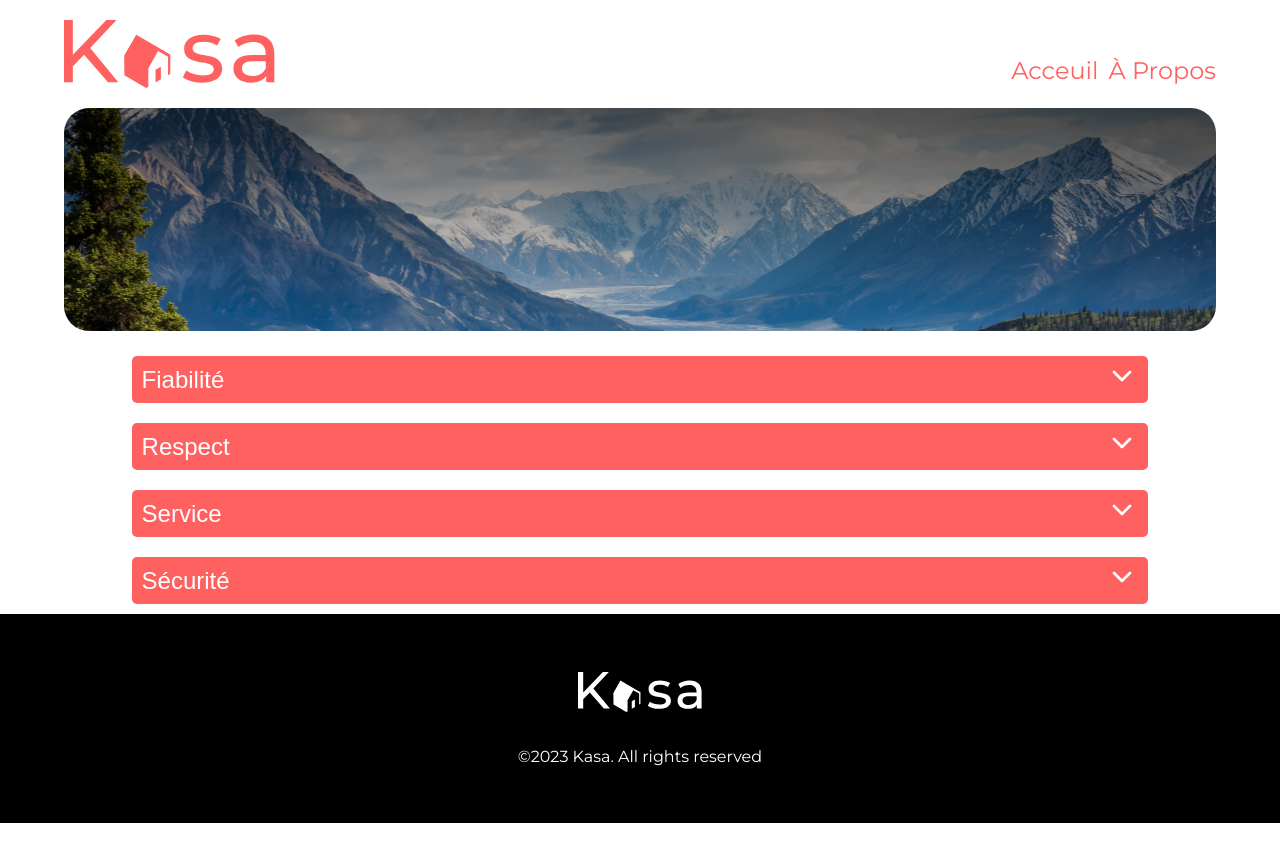
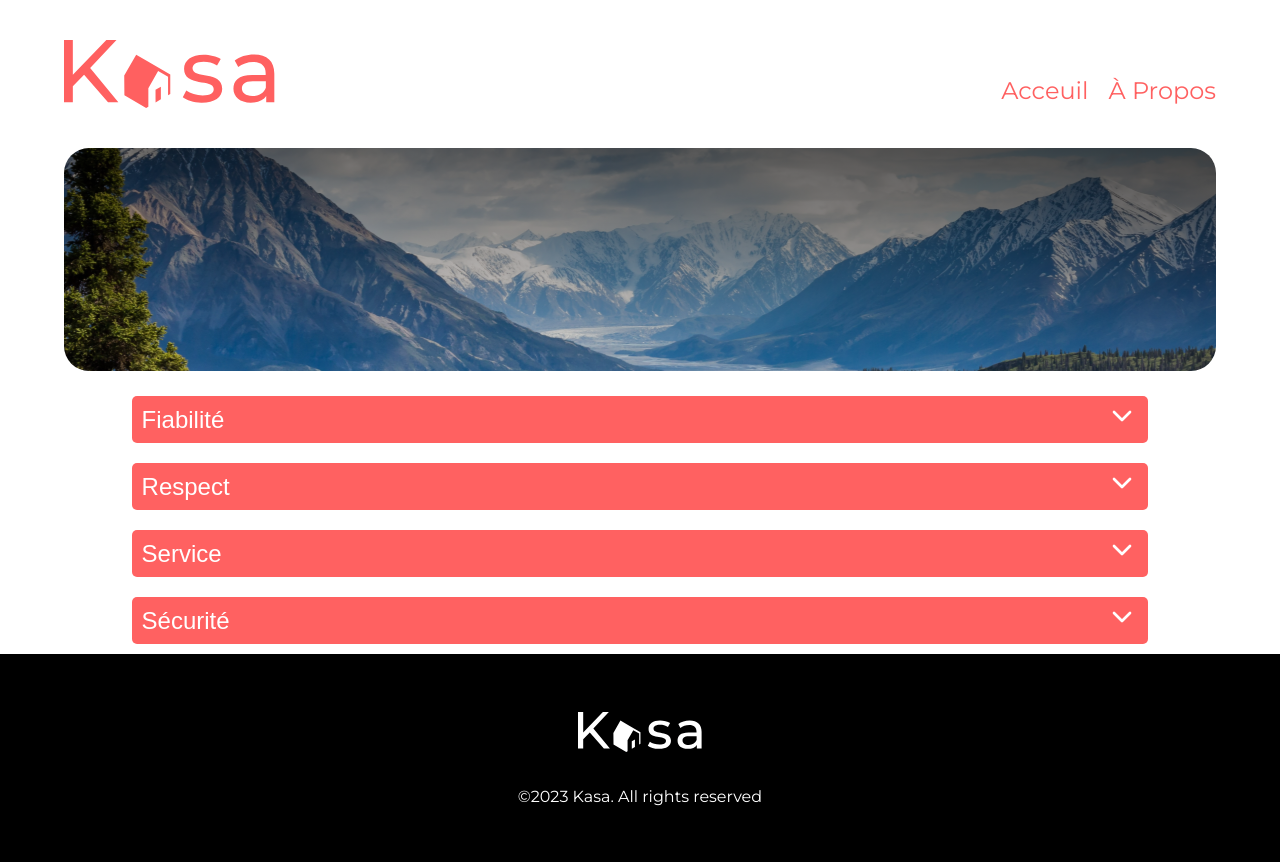
Before and after one commit to maax6/P7-kasa, a React (Create React App) app: page /about in a window 1280 px wide. Before the commit the page ends 823 px from the top, so only its background shows below. Built offline with nearby package versions, Linux system fonts and the light colour scheme.

Commit message:
Refacto rooter, Add Layouts

```diff
--- a/public/index.html
+++ b/public/index.html
@@ -20,6 +20,6 @@
    </head>
 
    <body>
-      <div id="root">id= "root"</div>
+      <div id="root"></div>
    </body>
 </html>
--- /dev/null
+++ b/src/components/App.js
@@ -0,0 +1,10 @@
+import React from 'react';
+import Router from '../routes/';
+
+function App() {
+   return (
+   <Router />
+   )
+}
+
+export default App
--- a/src/components/Header/_header.scss
+++ b/src/components/Header/_header.scss
@@ -1,5 +1,5 @@
 .header {
-	margin: 20px 5%;
+	margin: 40px 5%;
 	display: flex;
 	flex-direction: row;
 	justify-content: space-between;
@@ -32,7 +32,7 @@
 		justify-content: flex-end;
 	}
 	&__link {
-		margin-left: 10px;
+		margin-left: 20px;
 		text-align: right;
 		line-height: 34px;
 		color: #ff6060;
--- a/src/components/Router/index.jsx
+++ /dev/null
@@ -1,28 +0,0 @@
-import React from 'react'
-import { BrowserRouter as Router, Routes, Route } from 'react-router-dom'
-
-import Header from '../Header'
-import Footer from '../Footer'
-import Home from '../../pages/Home'
-import Error from '../../pages/Error'
-import Card from '../../pages/Card'
-import About from '../../pages/About'
- function MyRouter() {
-   return (
-		<>
-	   <Router>
-			<Header />
-				<Routes>
-					<Route  exact path="/" element={<Home />} />
-					 <Route path="{{ maax6.github.io/p7-kasa}}/" element={<Home />} />
-					<Route exact path="/products/:id" element={<Card />} />
-					<Route path="/About" element={<About />} />
-					<Route path="/404" element={<Error />} />
-					<Route path="/*" element={<Error />} />
-				</Routes>
-			<Footer />
-      </Router>
-		</>
-	)
-}
-export default MyRouter;
--- a/src/index.jsx
+++ b/src/index.jsx
@@ -1,3 +1,4 @@
+/*
 import React from 'react'
 import ReactDOM from 'react-dom/client'
 import './sass/index.scss'
@@ -13,3 +14,15 @@ root.render(
    </React.StrictMode>
 )
 console.log('Version ' + require('react').version + ' de REACT')
+
+
+*/
+import './sass/index.scss'
+import React from 'react'
+import App from './components/App'
+import { createRoot } from 'react-dom/client'
+
+const rootElement = document.getElementById('root')
+const root = createRoot(rootElement)
+
+root.render(<App />)
--- /dev/null
+++ b/src/layouts/Blank.jsx
@@ -0,0 +1,13 @@
+import { Outlet } from "react-router-dom";
+import Header from '../components/Header';
+
+const LayoutBlank = () => {
+    return(
+        <>
+        <Header />
+        <Outlet />
+        </>
+    )
+}
+
+export default LayoutBlank;
--- /dev/null
+++ b/src/layouts/Default.jsx
@@ -0,0 +1,16 @@
+import { Outlet } from "react-router-dom";
+import Header from '../components/Header';
+import Footer from '../components/Footer';
+
+const LayoutDefault = () => {
+    return(
+        <>
+        <Header />
+        <Outlet />
+        <Footer />
+        </>
+    )
+}
+
+
+export default LayoutDefault;;
--- /dev/null
+++ b/src/routes/index.js
@@ -0,0 +1,28 @@
+import { BrowserRouter, Routes, Route } from 'react-router-dom'
+
+import Home from '../pages/Home'
+import Error from '../pages/Error'
+import Card from '../pages/Card'
+import About from '../pages/About'
+import LayoutBlank from '../layouts/Blank'
+import LayoutDefault from '../layouts/Default'
+
+const Router = () => {
+   return (
+      <BrowserRouter>
+         <Routes>
+            <Route element={<LayoutDefault />}>
+               <Route exact path="/" element={<Home />} />
+               <Route path="/products/:id" element={<Card />} />
+               <Route path="/about" element={<About />} />
+            </Route>
+
+            <Route element={<LayoutBlank />}>
+               <Route path="*" element={<Error />} />
+            </Route>
+         </Routes>
+      </BrowserRouter>
+   )
+}
+
+export default Router
--- a/src/sass/01_base/_base.scss
+++ b/src/sass/01_base/_base.scss
@@ -4,10 +4,9 @@ html{
    font-family: Montserrat;
 }
 
-.main-container{
+#root{
+	max-width: 1440px;
 	margin: auto;
 	display: flex;
 	flex-direction: column;
-	min-width:304px ;
-	min-height: 100vh;
 }
```
Also changed, not shown: src/pages/Home/index.jsx (+4 -4 lines).
